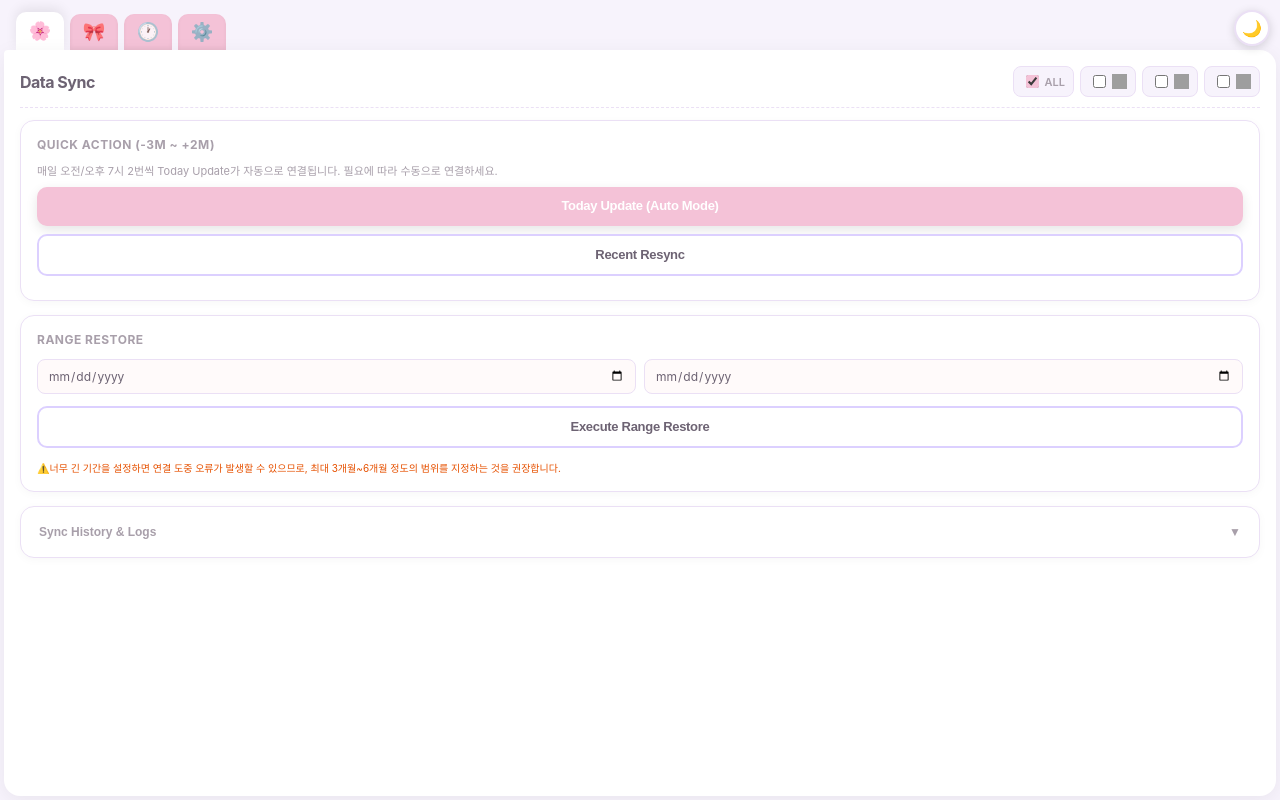
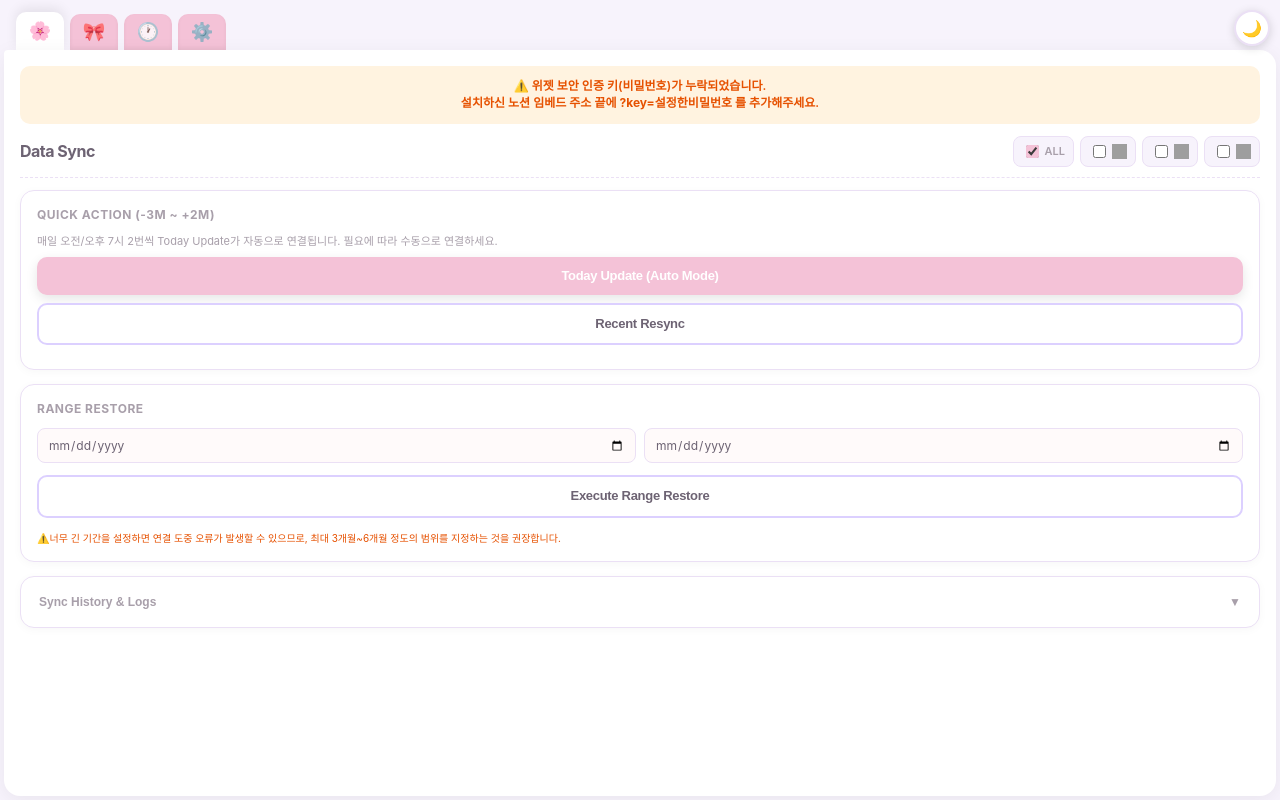
Before and after one commit to huinaology/Huinaology-Auto-Backup, a website: page index.html in a window 1280 px wide. Drawn offline with Linux system fonts and the light colour scheme; grey boxes are pictures that could not be loaded.

Commit message:
2️⃣ 위젯 화면 코드 업데이트 (index.html) 구매자가 주소에 비밀번호를 빼먹었을 때 친절하게 안내해 주는 코드를 추가했습니다.

```diff
--- a/index.html
+++ b/index.html
@@ -204,7 +204,7 @@
             </div>
         </div>
 
-        <!-- 탭 4: Settings (버전 비교 및 DB 체크 테스트 영역 포함) -->
+        <!-- 탭 4: Settings -->
         <div id="tab-update" class="section">
             <div class="header-inline"><h2>Settings & Info</h2></div>
 
@@ -236,13 +236,27 @@
     </div>
 
     <script>
-        const CURRENT_WIDGET_VERSION = "v1.0.1"; // 🛠️ 버전 업그레이드시 이 숫자만 올려주세요!
+        const CURRENT_WIDGET_VERSION = "v1.0.1";
 
+        // ✨ 노션에서 쿼리 파라미터(?key=)를 해시(#key=)로 변환하거나 잘라먹는 경우를 대비해 두 가지 방식 모두 지원
         const urlParams = new URLSearchParams(window.location.search);
-        const secretKey = urlParams.get('key') || '';
+        const hashParams = new URLSearchParams(window.location.hash.replace('#', ''));
+        const secretKey = urlParams.get('key') || hashParams.get('key') || '';
+
         let isCancelled = false;
 
         window.onload = function () {
+            // ✨ 비밀번호가 URL에 없으면 경고창 띄우기
+            if (!secretKey) {
+                const main = document.querySelector('.main');
+                if (main) {
+                    const warn = document.createElement('div');
+                    warn.style.cssText = 'background:var(--warn-bg);color:var(--warn-text);padding:12px;border-radius:10px;margin-bottom:12px;font-size:12px;font-weight:600;text-align:center;line-height:1.4;';
+                    warn.innerHTML = '⚠️ 위젯 보안 인증 키(비밀번호)가 누락되었습니다.<br>설치하신 노션 임베드 주소 끝에 <b>?key=설정한비밀번호</b> 를 추가해주세요.';
+                    main.insertBefore(warn, main.firstChild);
+                }
+            }
+
             document.getElementById('currentVersionText').innerText = CURRENT_WIDGET_VERSION;
             checkLatestVersion();
 
@@ -565,7 +579,7 @@
                 if (data.details && data.details.length > 0) {
                     let html = `<ul style="list-style:none; padding:0; margin:0;">`;
                     data.details.forEach(item => {
-                        const color = item.status === 'ok' ? 'var(--success-text)' : 'var(--fail-text)';
+                        const color = item.status === 'ok' ? 'var(--success-text)' : (item.status === 'missing' ? 'var(--text-sub)' : 'var(--fail-text)');
                         html += `<li style="margin-bottom: 4px; color: ${color};">
                                     <strong>${item.name}</strong> : ${item.message}
                                  </li>`;
@@ -573,7 +587,7 @@
                     html += `</ul>`;
 
                     if (data.success) {
-                        html += `<div style="margin-top: 8px; font-weight: bold; color: var(--success-text);">🎉 모든 DB가 완벽하게 연결되었습니다!</div>`;
+                        html += `<div style="margin-top: 8px; font-weight: bold; color: var(--success-text);">🎉 연결 확인 완료! (미사용 ID는 스킵되었습니다)</div>`;
                     } else {
                         html += `<div style="margin-top: 8px; font-weight: bold; color: var(--fail-text);">⚠️ 에러가 발생한 항목의 Vercel 환경 변수나 노션 연결 권한을 확인해 주세요.</div>`;
                     }
```
